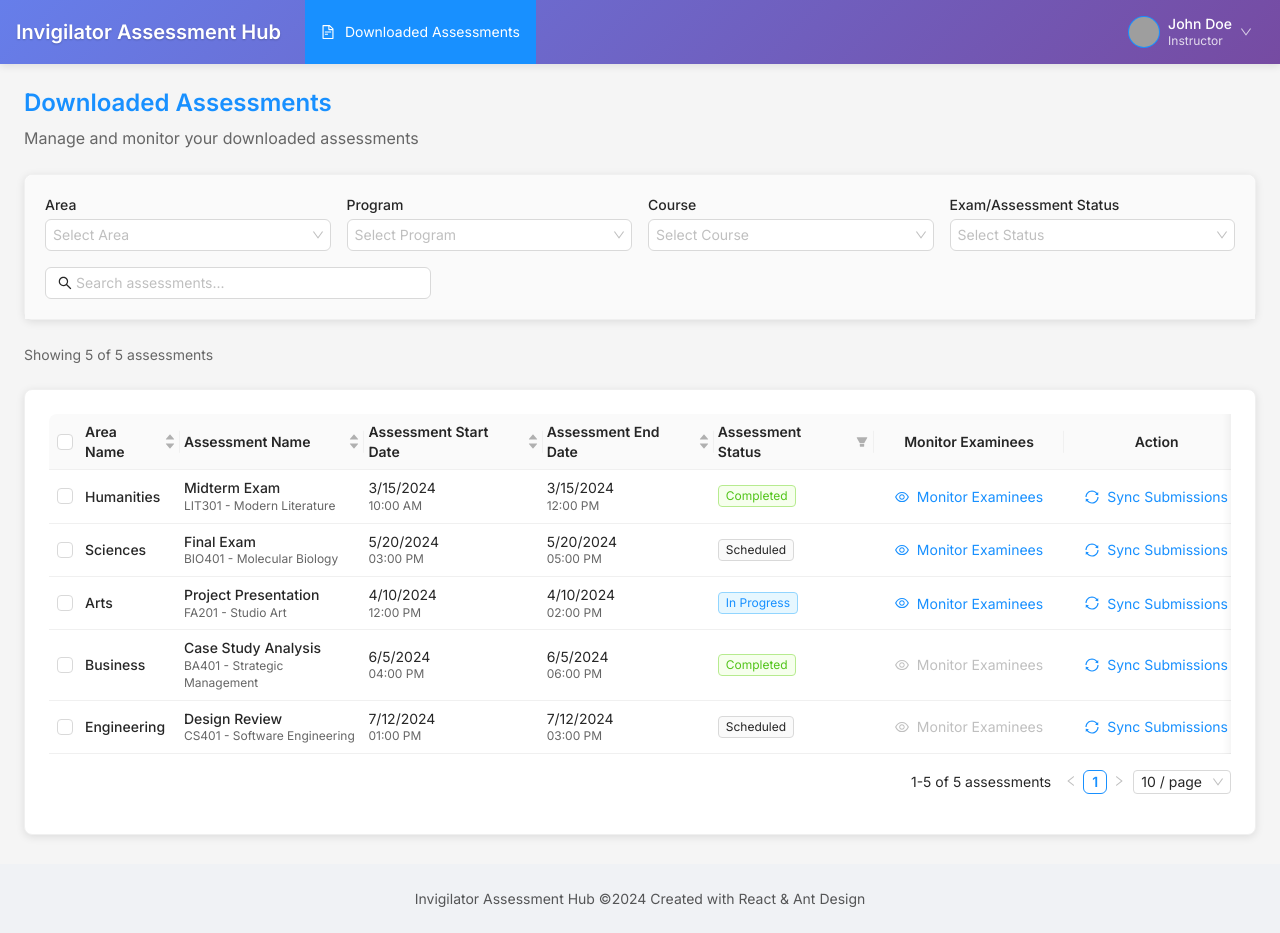
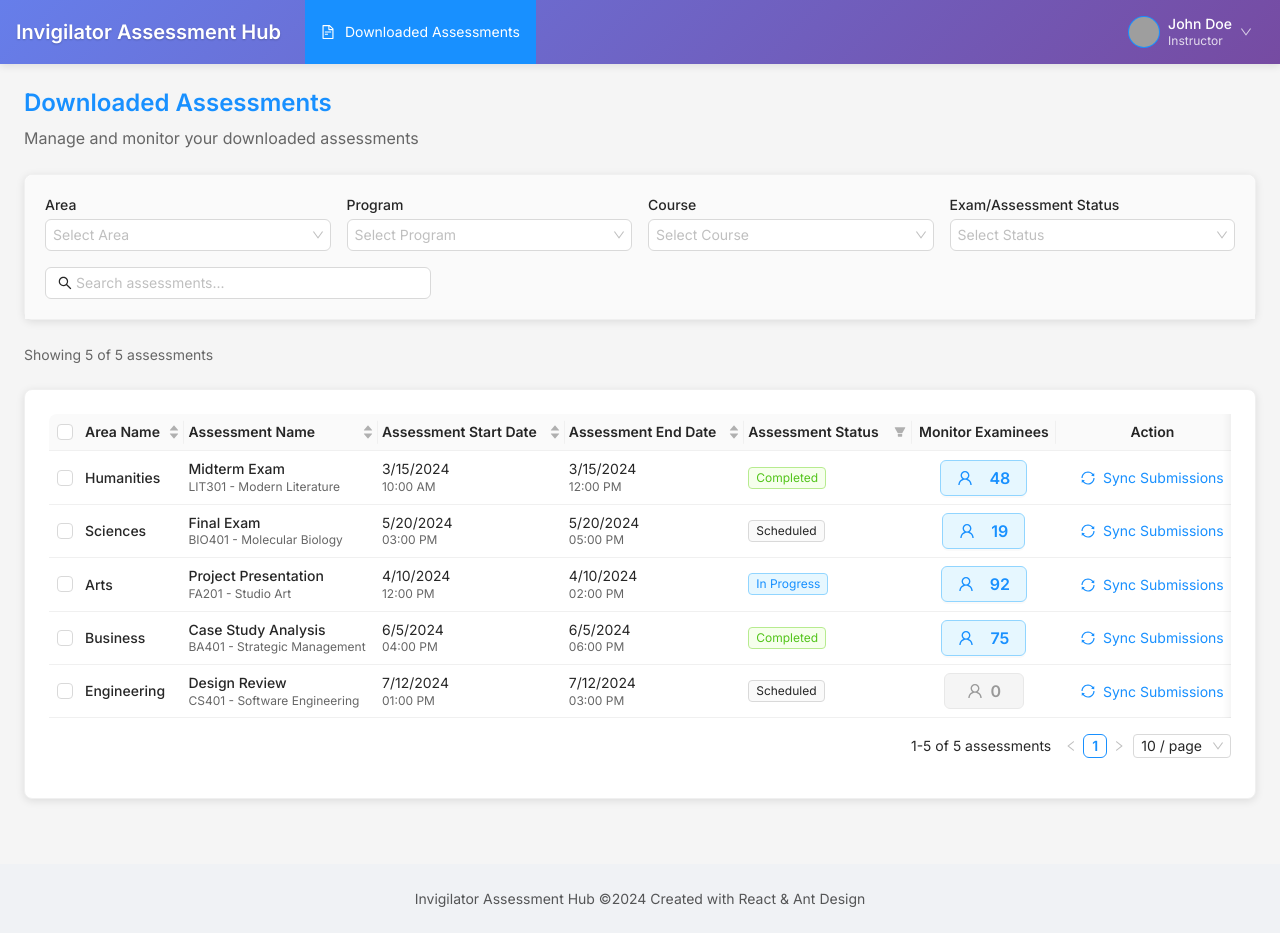
Before and after one commit to sefonixy/invigilator-assessment-hub, a React (Vite) app: page / in a window 1280 px wide. Built offline with nearby package versions, Linux system fonts and the light colour scheme; grey boxes are pictures that could not be loaded.

Commit message:
Enhances AssessmentTable component to display examinee count with improved UI

```diff
--- a/src/components/assessments/AssessmentTable.tsx
+++ b/src/components/assessments/AssessmentTable.tsx
@@ -1,6 +1,6 @@
 import React from 'react';
-import { Table, Tag, Button, Space } from 'antd';
-import { EyeOutlined, SyncOutlined } from '@ant-design/icons';
+import { Table, Tag, Button, Space, Tooltip } from 'antd';
+import { SyncOutlined, UserOutlined } from '@ant-design/icons';
 import type { Assessment } from '../../types/data';
 
 interface AssessmentTableProps {
@@ -100,16 +100,85 @@ const AssessmentTable: React.FC<AssessmentTableProps> = ({
       title: 'Monitor Examinees',
       key: 'monitor',
       align: 'center' as const,
-      render: (_: unknown, record: Assessment) => (
-        <Button
-          type="link"
-          icon={<EyeOutlined />}
-          onClick={() => onAction('monitor_examinees', record)}
-          disabled={record.examinees.length === 0}
-        >
-          Monitor Examinees
-        </Button>
-      )
+      render: (_: unknown, record: Assessment) => {
+        const examineeCount = record.examineeCount;
+
+        const commonStyles = {
+          display: 'inline-flex',
+          alignItems: 'center',
+          justifyContent: 'center',
+          padding: '8px 16px',
+          borderRadius: '6px',
+          minWidth: '80px',
+          height: '36px',
+          fontWeight: 600,
+          fontSize: '16px',
+          border: '1px solid',
+          textAlign: 'center' as const,
+          verticalAlign: 'middle' as const
+        };
+
+        if (examineeCount === 0) {
+          return (
+            <div style={{ display: 'flex', justifyContent: 'center' }}>
+              <Tooltip title="No examinees enrolled">
+                <div style={{
+                  ...commonStyles,
+                  backgroundColor: '#f5f5f5',
+                  color: '#999',
+                  borderColor: '#e8e8e8',
+                  cursor: 'not-allowed'
+                }}>
+                  <UserOutlined style={{ marginRight: 8, fontSize: '16px', color: '#999' }} />
+                  <span>0</span>
+                </div>
+              </Tooltip>
+            </div>
+          );
+        }
+
+        return (
+          <div style={{ display: 'flex', justifyContent: 'center' }}>
+            <Tooltip title={`Monitor ${examineeCount} examinee${examineeCount > 1 ? 's' : ''}`}>
+              <Button
+                type="default"
+                style={{
+                  ...commonStyles,
+                  backgroundColor: '#e6f7ff',
+                  borderColor: '#91d5ff',
+                  color: '#1890ff',
+                  transition: 'all 0.2s ease',
+                  cursor: 'pointer'
+                }}
+                onClick={() => onAction('monitor_examinees', record)}
+                onMouseEnter={(e) => {
+                  e.currentTarget.style.backgroundColor = '#bae7ff';
+                  e.currentTarget.style.transform = 'translateY(-1px)';
+                  e.currentTarget.style.boxShadow = '0 2px 8px rgba(24, 144, 255, 0.2)';
+                }}
+                onMouseLeave={(e) => {
+                  e.currentTarget.style.backgroundColor = '#e6f7ff';
+                  e.currentTarget.style.transform = 'translateY(0)';
+                  e.currentTarget.style.boxShadow = 'none';
+                }}
+              >
+                <UserOutlined style={{
+                  marginRight: 8,
+                  fontSize: '16px',
+                  color: '#1890ff'
+                }} />
+                <span style={{
+                  fontSize: '16px',
+                  fontWeight: 600,
+                  color: '#1890ff'
+                }}>
+                  {examineeCount}
+                </span>
+              </Button>
+            </Tooltip>
+          </div>
+        );
+      }
     },
     {
       title: 'Action',
--- a/src/services/mockData.ts
+++ b/src/services/mockData.ts
@@ -10,6 +10,7 @@ export const mockAssessmentsData: Assessment[] = [
     assessmentStartDate: '2024-03-15T10:00:00Z',
     assessmentEndDate: '2024-03-15T12:00:00Z',
     assessmentStatus: 'Completed',
+    examineeCount: 48,
     examinees: [
       {
         id: 'EX01',
@@ -127,6 +128,7 @@ export const mockAssessmentsData: Assessment[] = [
     assessmentStartDate: '2024-05-20T15:00:00Z',
     assessmentEndDate: '2024-05-20T17:00:00Z',
     assessmentStatus: 'Scheduled',
+    examineeCount: 19,
     examinees: [
       {
         id: 'EX03',
@@ -169,6 +171,7 @@ export const mockAssessmentsData: Assessment[] = [
     assessmentStartDate: '2024-04-10T12:00:00Z',
     assessmentEndDate: '2024-04-10T14:00:00Z',
     assessmentStatus: 'In Progress',
+    examineeCount: 92,
     examinees: [
       {
         id: 'EX05',
@@ -198,6 +201,7 @@ export const mockAssessmentsData: Assessment[] = [
     assessmentStartDate: '2024-06-05T16:00:00Z',
     assessmentEndDate: '2024-06-05T18:00:00Z',
     assessmentStatus: 'Completed',
+    examineeCount: 75,
     examinees: []
   },
   {
@@ -209,6 +213,7 @@ export const mockAssessmentsData: Assessment[] = [
     assessmentStartDate: '2024-07-12T13:00:00Z',
     assessmentEndDate: '2024-07-12T15:00:00Z',
     assessmentStatus: 'Scheduled',
+    examineeCount: 0,
     examinees: []
   }
 ];
--- a/src/types/data.ts
+++ b/src/types/data.ts
@@ -46,6 +46,9 @@ export interface Assessment {
   assessmentEndDate: string;
   assessmentStatus: AssessmentStatus;
 
+  // Total count of enrolled examinees (for display purposes)
+  examineeCount: number;
+
   // Contains the list of all examinees for this assessment
   examinees: Examinee[];
 }
```
